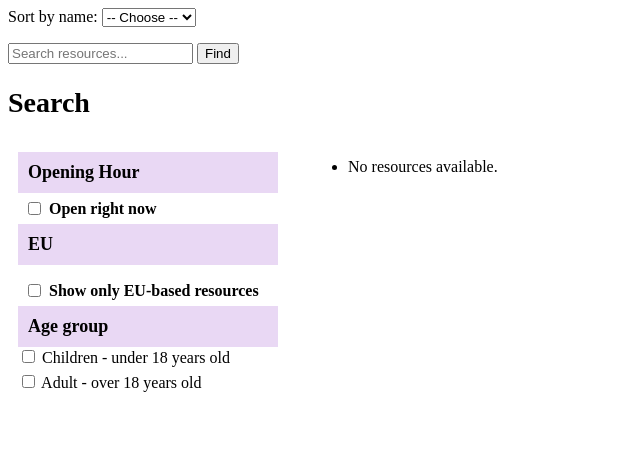
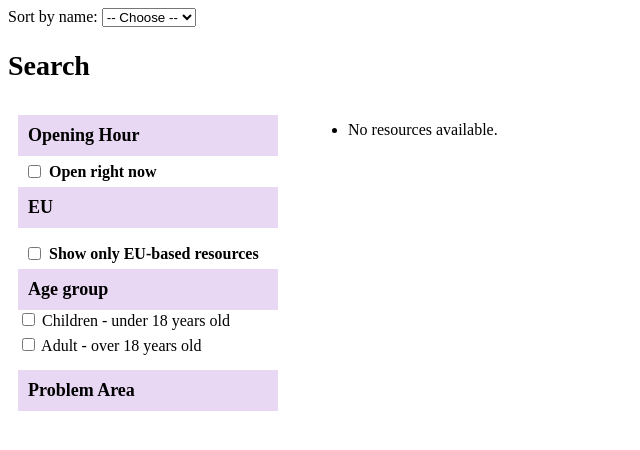
Before and after one commit to noQ-sweden/noq_backend_python, a Django app: page /resources/ in a window 1280 px wide. Shown: the top 450 px of the page, without its empty margins (0-640 px from the left). Run offline with Django 4.2, Linux system fonts and the light colour scheme; data that the repository does not hold is empty.

Commit message:
filter funct added

```diff
--- a/noq_django/backend/templates/resource_list.html
+++ b/noq_django/backend/templates/resource_list.html
@@ -22,24 +22,24 @@
     {% for tg in target_group_filter %}
       <input type="hidden" name="target_group" value="{{ tg }}">
     {% endfor %}
+    {% for val in applies_to_filter %}
+    <input type="hidden" name="applies_to" value="{{ val }}">
+    {% endfor %}
   </form>
 
   <form method="get">
-    <input type="text" name="search" placeholder="Search resources..." value="{{ search }}">
-    <button type="submit">Find</button>
+    {% comment %} <input type="text" name="search" placeholder="Search resources..." value="{{ search }}">
+    <button type="submit">Find</button> {% endcomment %}
 
-<h2 style="font-weight: bold; font-size: 28px;">Search</h2>
+    <h2 style="font-weight: bold; font-size: 28px;">Search</h2>
 
 <!-- Flex container for layout -->
-<div style="display: flex; justify-content: space-between; align-items: flex-start; gap: 40px;">
+    <div style="display: flex; justify-content: space-between; align-items: flex-start; gap: 40px;">
 
     <!-- Right Column: Filters -->
     <div style="min-width: 280px;">
 
         <!-- Opening Hours Filter -->
-
-
-
 
             <div style="padding: 10px;">
                 <form method="get" id="open-now-form">
@@ -73,6 +73,18 @@
                             onchange="this.form.submit()">
                         Adult - over 18 years old
                     </label>
+                    <div style="background-color: #e9d8f4; padding: 10px; margin-top: 15px;">
+                        <span style="font-weight: bold; font-size: 18px;">Problem Area</span>
+                    </div>
+
+                    {% for area in all_applies_to %}
+                        <label style="display: block; margin-bottom: 5px;">
+                            <input type="checkbox" name="applies_to" value="{{ area }}"
+                                {% if area in applies_to_filter %}checked{% endif %}
+                                onchange="this.form.submit()">
+                            {{ area|capfirst }}
+                        </label>
+                    {% endfor %}
 
                 </form>
 
--- a/noq_django/backend/views.py
+++ b/noq_django/backend/views.py
@@ -15,6 +15,7 @@ from urllib.parse import urlencode
 from django.utils import timezone
 from django.contrib.auth.decorators import login_required
 from .models import Resource
+from django.db.models import Q
 
 
 
@@ -389,6 +390,32 @@ EU_COUNTRIES = [
 ]
 def resource_list(request):
     resources = Resource.objects.all()
+     # Filter for applies to group
+    applies_to_filter = request.GET.getlist("applies_to")
+
+    if applies_to_filter:
+        resources = [
+            resource for resource in resources
+            if any(area in resource.applies_to for area in applies_to_filter)
+        ]
+
+    # Get all unique problem areas from applies_to field
+    all_applies_to = sorted(set(
+        item
+        for resource in resources
+        for item in resource.applies_to
+    ))
+
+    # Get all unique problem areas from applies_to field
+    all_applies_to = sorted(set(
+        item
+        for resource in resources
+        for item in resource.applies_to
+    ))
+    all_applies_to = sorted(set(
+    item
+    for resource in Resource.objects.exclude(applies_to=None)
+    for item in resource.applies_to ))
 
     if request.GET.get('open_now'):
         # Filter resources that are currently open
@@ -403,6 +430,7 @@ def resource_list(request):
     age_filter = request.GET.getlist('target_group')
     if age_filter:
         resources = [r for r in resources if r.target_group in age_filter]
+
     # Sorting functionality in alphabetical order
         # Sorting (alphabetical only)
     sort_key = request.GET.get('sort')
@@ -418,5 +446,7 @@ def resource_list(request):
         'open_now': request.GET.get('open_now'),
         'eu_citizen': request.GET.get('eu_citizen'),
         'target_group_filter': age_filter,  # 👈 This line is important!
+        'all_applies_to':all_applies_to,
+        'applies_to_filter':applies_to_filter,
         'sort': sort_key,
     })
```
